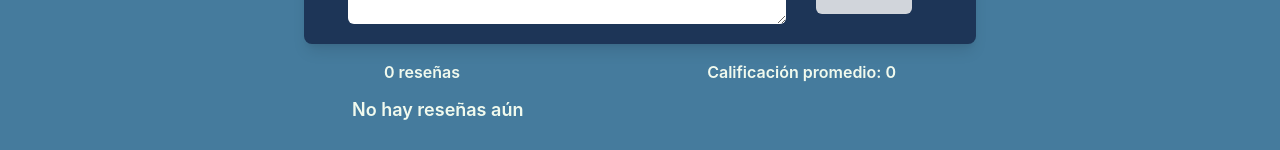
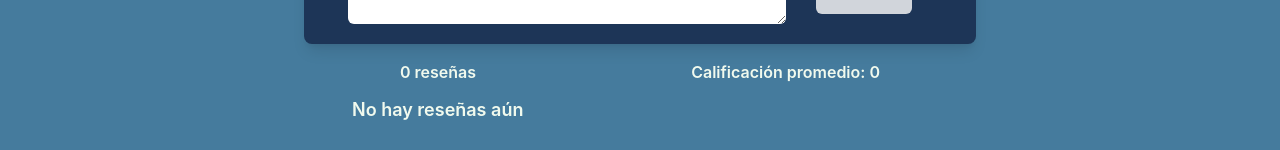
Before and after one commit to jisazamp/simple-feedback-app, a React (Create React App) app: page / in a window 1280 px wide. Shown: the part 272-422 px from the top of the page. Built offline with nearby package versions, Linux system fonts and the light colour scheme.

Commit message:
Fixed some styles and bugs

```diff
--- a/src/components/RatingSelect.jsx
+++ b/src/components/RatingSelect.jsx
@@ -13,7 +13,7 @@ const RatingSelect = ({ rating, onRating }) => {
             className={`${
               rating !== index + 1
                 ? 'bg-white'
-                : 'bg-color5 dark:bg-color7 text-white'
+                : 'bg-color9 dark:bg-customRed text-white'
             } h-12 w-12 flex items-center justify-center text-center rounded-full shadow-md
             hover:cursor-pointer hover:bg-color4 transition-all duration-200`}
           >
--- a/src/components/common/navBar.jsx
+++ b/src/components/common/navBar.jsx
@@ -39,7 +39,7 @@ const NavBar = ({ title, dark, onThemeChange }) => {
   };
 
   return (
-    <nav className='py-4 px-4 flex items-center justify-between bg-color1 bg-opacity-50 dark:bg-customBlue3'>
+    <nav className='py-4 px-4 flex items-center justify-between bg-gray-200 bg-opacity-50 dark:bg-customBlue3'>
       {/* Navbar title */}
       <h1 className='font-bold text-2xl text-color9 dark:text-customWhite'>
         {title}
--- a/src/components/feedbackStats.jsx
+++ b/src/components/feedbackStats.jsx
@@ -11,7 +11,7 @@ const FeedbackStats = ({ feedback }) => {
 
   return (
     <div className='m-3'>
-      <div className='flex items-center justify-between max-w-lg mx-auto'>
+      <div className='px-4 flex items-center justify-between max-w-lg mx-auto'>
         <h4 className='text-color9 dark:text-customWhite font-semibold'>
           {feedback.length} reseñas
         </h4>
--- /dev/null
+++ b/src/pages/AboutPage.jsx
@@ -0,0 +1,5 @@
+const AboutPage = () => {
+  return <div>Hola mundo</div>;
+};
+
+export default AboutPage;
```
